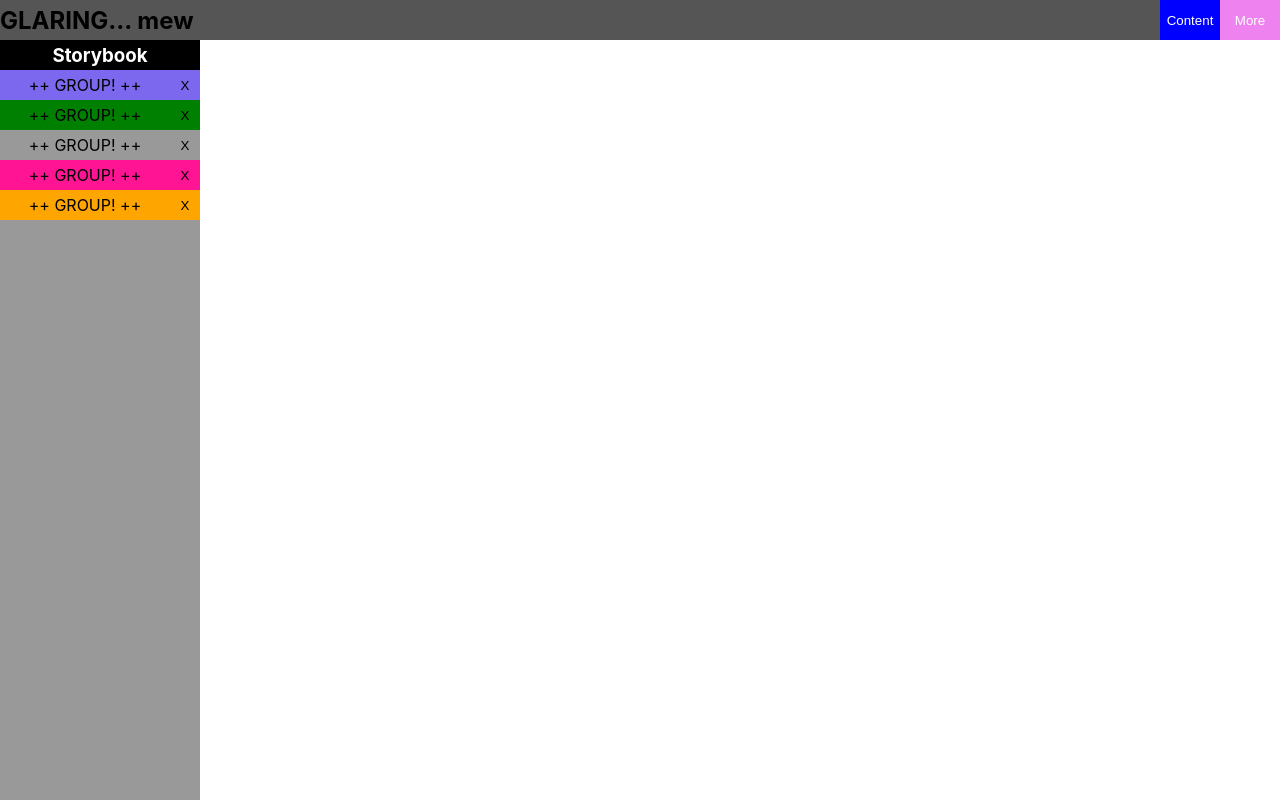
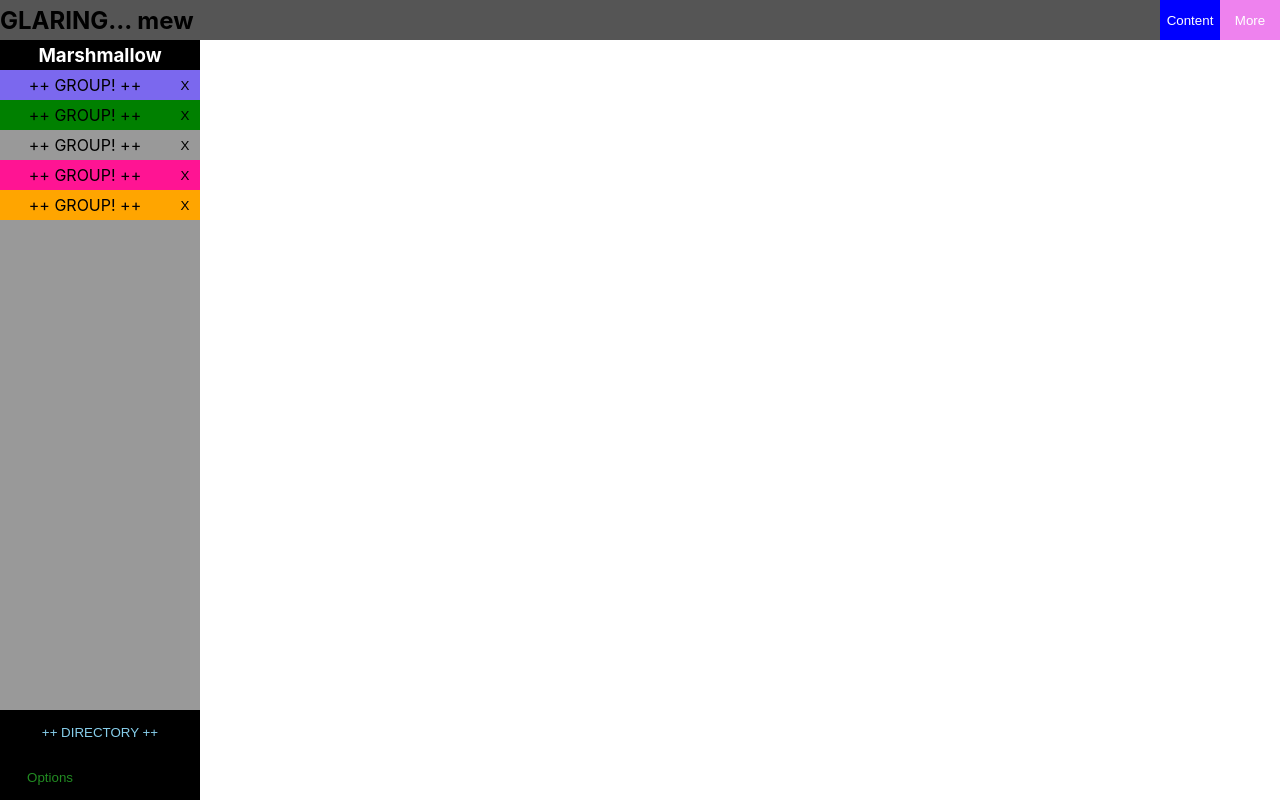
Before and after one commit to vierge/lhl_final_scheduler, a React (Create React App) app in the folder glaring-client/: page / in a window 1280 px wide. Built offline with nearby package versions, Linux system fonts and the light colour scheme.

Commit message:
christ this is cool.

```diff
--- a/glaring-client/src/components/Sidebar/Index.jsx
+++ b/glaring-client/src/components/Sidebar/Index.jsx
@@ -1,9 +1,10 @@
 import React from "react";
 import styled from "@emotion/styled";
 import NavGroup from "./Group";
+import Options from "./Options";
 // import NavGroupList from "./GroupList"
 
-const currentUser = "Storybook";
+const currentUser = "Marshmallow";
 
 const Nav = styled.nav`
   position: fixed;
@@ -39,10 +40,11 @@ export default function Sidebar(props) {
           <h3>{currentUser}</h3>
         </Header>
         {groupList}
-        {/* <NavGroup color="deeppink" />
-        <NavGroup color="mediumslateblue" />
-        <NavGroup color="turquoise" /> */}
+        <Options />
       </Nav>
     </main>
   );
+  /* <NavGroup color="deeppink" />
+  <NavGroup color="mediumslateblue" />
+  <NavGroup color="turquoise" /> */
 }
--- /dev/null
+++ b/glaring-client/src/components/Sidebar/Options.jsx
@@ -0,0 +1,59 @@
+/**@jsx jsx */
+
+import React from "react";
+import { css, jsx } from "@emotion/core";
+
+const GridContainer = (props) => (
+  <div
+    css={css`
+      position: fixed;
+      bottom: 0;
+      height: 90px;
+      width: 200px;
+
+      display: grid;
+      grid-template-columns: 1fr 1fr;
+      grid-template-rows: 1fr 1fr;
+      grid-template-areas: "a a" "b c";
+    `}
+    {...props}
+  />
+);
+
+const Button = (props) => (
+  <button
+    css={css`
+      text-align: center;
+      width: 100%;
+      height: 100%;
+      border: none;
+      color: ${props.color};
+      background-color: ${props.background};
+
+      &:hover {
+        background-color: #fff;
+        color: black;
+      }
+
+      grid-area: ${props.grid};
+    `}
+    {...props}
+  />
+);
+
+export default function Options(props) {
+  const {} = props;
+  return (
+    <GridContainer>
+      <Button color="skyblue" background="black" grid="a">
+        ++ DIRECTORY ++
+      </Button>
+      <Button color="forestgreen" background="black" grid="b">
+        Options
+      </Button>
+      <Button color="lightpurple" background="black" grid="c">
+        Help :O
+      </Button>
+    </GridContainer>
+  );
+}
--- a/glaring-client/src/components/Topnav.jsx
+++ b/glaring-client/src/components/Topnav.jsx
@@ -11,6 +11,11 @@ const Button = (props) => (
       width: 60px;
       background-color: ${props.className};
       color: white;
+
+      &:hover {
+        background-color: white;
+        color: black;
+      }
     `}
     {...props}
   />
```
Also changed, not shown: glaring-client/src/components/Sidebar/Groups.jsx (deleted).
